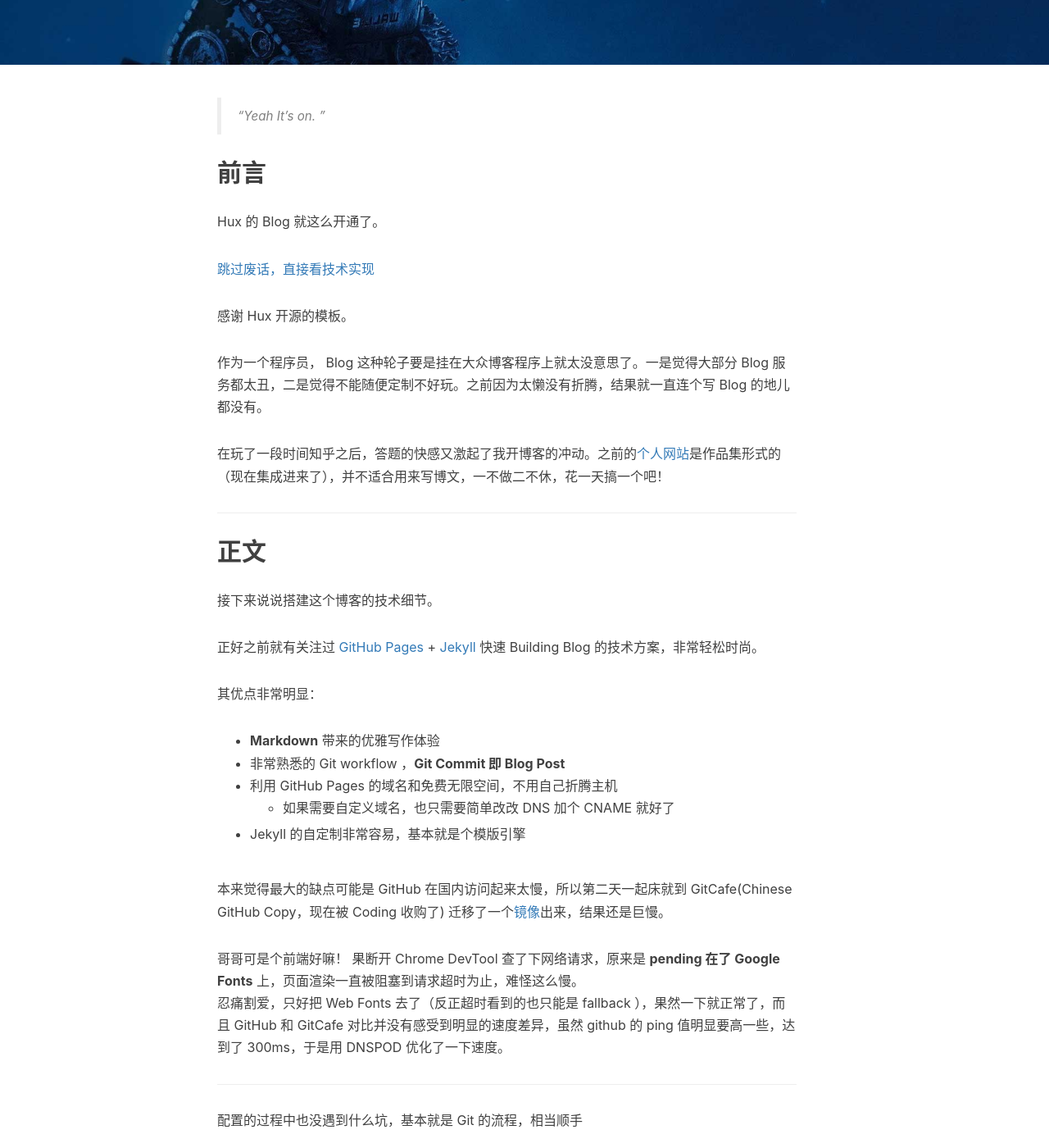
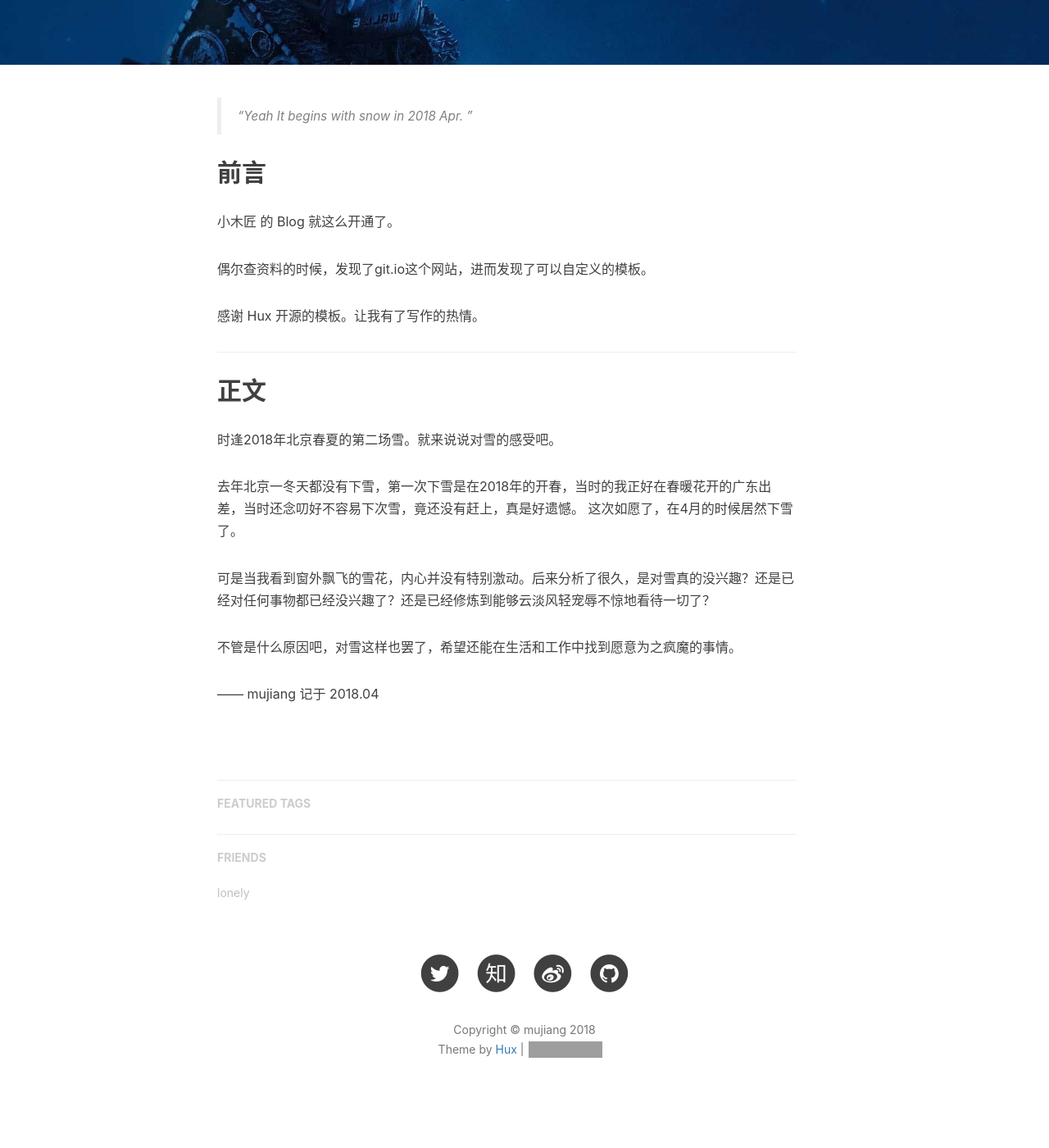
Before and after one commit to littlemujiang/littlemujiang.github.io, a Jekyll site: the page built from _posts/2018-04-04-hello-myblog.markdown, in a window 1280 px wide and 1400 px high, scrolled down 444 px. Shown: the whole window at 82% size. Built offline with Jekyll 4.4.1, drawn with Linux system fonts in a browser that asks for light colours; nearby versions of some CDN libraries; comment, search, counter and statistics services are not loaded; some of the changed text lies outside the part shown; grey boxes are pictures that could not be loaded.

Commit message:
commit my first blog

```diff
--- a/_posts/2018-04-04-hello-myblog.markdown
+++ b/_posts/2018-04-04-hello-myblog.markdown
@@ -1,8 +1,8 @@
 ---
 layout:     post
 title:      "2018年的第二场雪"
-subtitle:   " \"Hello World, Hello Blog\""
-date:       2018-04-05 12:00:00
+subtitle:   " \"Hello World, Hello Snow\""
+date:       2018-04-05 10:00:00
 author:     "mujiang"
 header-img: "img/about-bg-walle.jpg"
 catalog: false
@@ -10,71 +10,31 @@ tags:
     - 生活
 ---
 
-> “Yeah It's on. ”
+> “Yeah It begins with snow in 2018 Apr. ”
 
 
 ## 前言
 
-Hux 的 Blog 就这么开通了。
+小木匠 的 Blog 就这么开通了。
 
-[跳过废话，直接看技术实现 ](#build)
+偶尔查资料的时候，发现了git.io这个网站，进而发现了可以自定义的模板。
 
-
-
-感谢 Hux 开源的模板。
-
-
-作为一个程序员， Blog 这种轮子要是挂在大众博客程序上就太没意思了。一是觉得大部分 Blog 服务都太丑，二是觉得不能随便定制不好玩。之前因为太懒没有折腾，结果就一直连个写 Blog 的地儿都没有。
-
-在玩了一段时间知乎之后，答题的快感又激起了我开博客的冲动。之前的[个人网站](http://huangxuan.me/portfolio)是作品集形式的（现在集成进来了），并不适合用来写博文，一不做二不休，花一天搞一个吧！
-
+感谢 Hux 开源的模板。让我有了写作的热情。
 
 <p id = "build"></p>
 ---
 
 ## 正文
 
-接下来说说搭建这个博客的技术细节。
+时逢2018年北京春夏的第二场雪。就来说说对雪的感受吧。
 
-正好之前就有关注过 [GitHub Pages](https://pages.github.com/) + [Jekyll](http://jekyllrb.com/) 快速 Building Blog 的技术方案，非常轻松时尚。
+去年北京一冬天都没有下雪，第一次下雪是在2018年的开春，当时的我正好在春暖花开的广东出差，当时还念叨好不容易下次雪，竟还没有赶上，真是好遗憾。
+这次如愿了，在4月的时候居然下雪了。
 
-其优点非常明显：
+可是当我看到窗外飘飞的雪花，内心并没有特别激动。后来分析了很久，是对雪真的没兴趣？还是已经对任何事物都已经没兴趣了？还是已经修炼到能够云淡风轻宠辱不惊地看待一切了？
 
-* **Markdown** 带来的优雅写作体验
-* 非常熟悉的 Git workflow ，**Git Commit 即 Blog Post**
-* 利用 GitHub Pages 的域名和免费无限空间，不用自己折腾主机
-	* 如果需要自定义域名，也只需要简单改改 DNS 加个 CNAME 就好了
-* Jekyll 的自定制非常容易，基本就是个模版引擎
-
-
-本来觉得最大的缺点可能是 GitHub 在国内访问起来太慢，所以第二天一起床就到 GitCafe(Chinese GitHub Copy，现在被 Coding 收购了) 迁移了一个[镜像](http://huxpro.coding.me)出来，结果还是巨慢。
-
-哥哥可是个前端好嘛！ 果断开 Chrome DevTool 查了下网络请求，原来是 **pending 在了 Google Fonts** 上，页面渲染一直被阻塞到请求超时为止，难怪这么慢。
-忍痛割爱，只好把 Web Fonts 去了（反正超时看到的也只能是 fallback ），果然一下就正常了，而且 GitHub 和 GitCafe 对比并没有感受到明显的速度差异，虽然 github 的 ping 值明显要高一些，达到了 300ms，于是用 DNSPOD 优化了一下速度。
+不管是什么原因吧，对雪这样也罢了，希望还能在生活和工作中找到愿意为之疯魔的事情。
 
 
 
----
-
-配置的过程中也没遇到什么坑，基本就是 Git 的流程，相当顺手
-
-大的 Jekyll 主题上直接 fork 了 Clean Blog（这个主题也相当有名，就不多赘述了。唯一的缺点大概就是没有标签支持，于是我给它补上了。）
-
-本地调试环境需要 `gem install jekyll`，结果 rubygem 的源居然被墙了……后来手动改成了我大淘宝的镜像源才成功
-
-Theme 的 CSS 是基于 Bootstrap 定制的，看得不爽的地方直接在 Less 里改就好了（平时更习惯 SCSS 些），**不过其实我一直觉得 Bootstrap 在移动端的体验做得相当一般，比我在淘宝参与的团队 CSS 框架差多了……**所以为了体验，也补了不少 CSS 进去
-
-最后就进入了耗时反而最长的**做图、写字**阶段，也算是进入了**写博客**的正轨，因为是类似 Hack Day 的方式去搭这个站的，所以折腾折腾着大半夜就过去了。
-
-第二天考虑中文字体的渲染，fork 了 [Type is Beautiful](http://www.typeisbeautiful.com/) 的 `font` CSS，调整了字号，适配了 Win 的渣渲染，中英文混排效果好多了。
-
-
-## 后记
-
-回顾这个博客的诞生，纯粹是出于个人兴趣。在知乎相关问题上回答并获得一定的 star 后，我决定把这个博客主题当作一个小小的开源项目来维护。
-
-在经历 v1.0 - v1.5 的蜕变后，这个博客主题愈发完整，不但增加了诸多 UI 层的优化（opinionated）；在代码层面，更加丰富的配置项也使得这个主题拥有了更好的灵活性与可拓展性。而作为一个开源项目，我也积极的为其完善文档与解决 issue。
-
-如果你恰好逛到了这里，希望你也能喜欢这个博客主题。
-
-—— mujiang 后记于 2018.04
+—— mujiang 记于 2018.04
```
